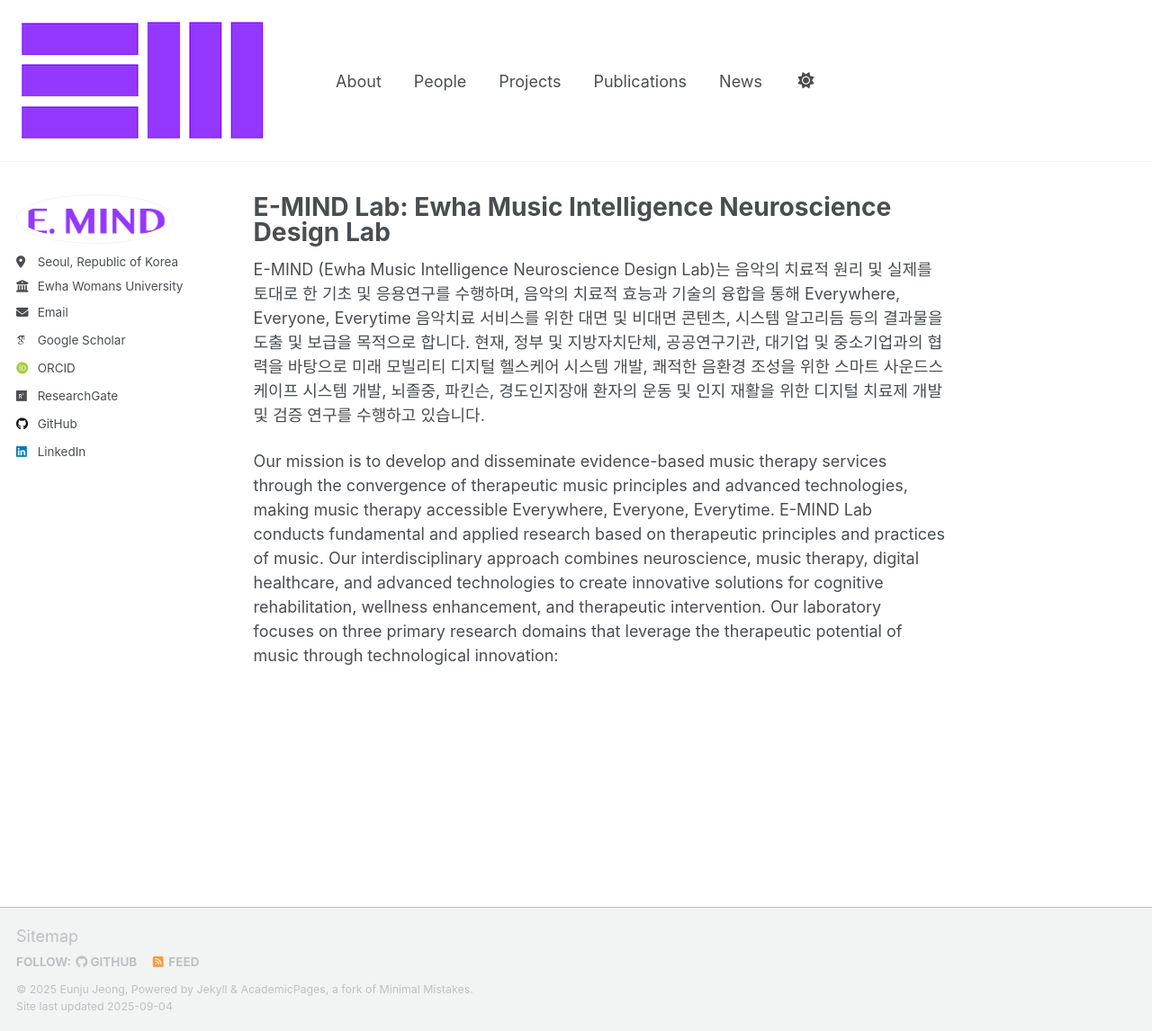
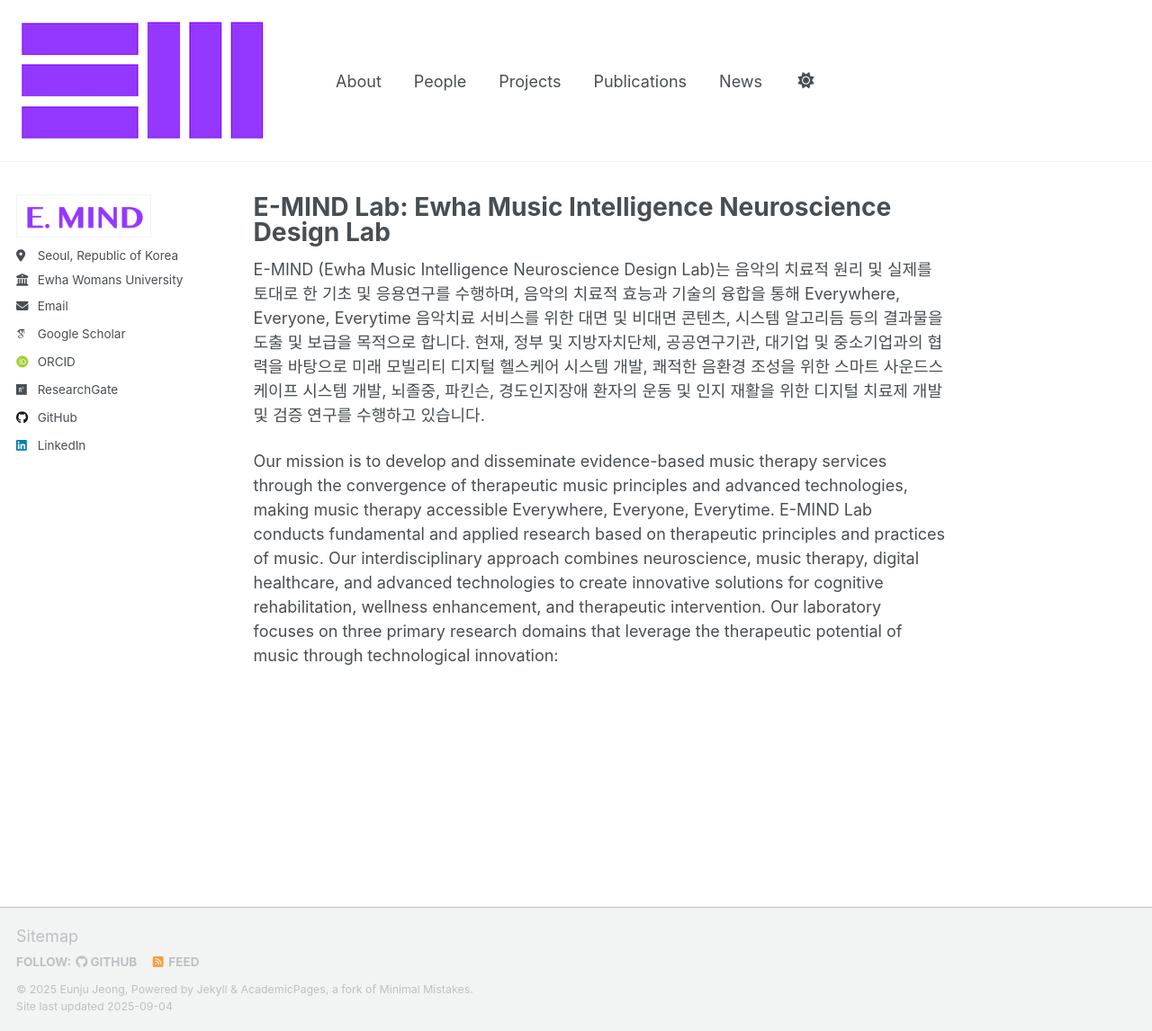
Before and after one commit to eunjujeong/E.MIND, a Jekyll site: the page built from _pages/about.md, in a window 1280 px wide and 1146 px high. Shown: the whole window at 90% size. Built offline with Jekyll 4.4.1, drawn with Linux system fonts in a browser that asks for light colours; some web fonts are replaced; a script that is not in the unit is left out.

Commit message:
Update author-profile.html

```diff
--- a/_includes/author-profile.html
+++ b/_includes/author-profile.html
@@ -7,10 +7,10 @@
 <div itemscope itemtype="http://schema.org/Person">
 
   <div class="author__avatar">
-    {% if author.avatar contains "://" %}
-    	<img src="{{ author.avatar }}" alt="{{ author.name }}"  fetchpriority="high" />
-    {% else %}
-    	<img src="{{ author.avatar | prepend: "/images/" | prepend: base_path }}" class="author__avatar" alt="{{ author.name }}"  fetchpriority="high" />
+    {% if author.avatar %}
+      <div class="author__avatar" style="border-radius: 0; background: none;">
+      <img src="{{ author.avatar | prepend: '/images/' | prepend: base_path }}" alt="{{ author.name }}" style="border-radius: 0; max-width: 150px;">
+      </div>
     {% endif %}
   </div>
 
```
